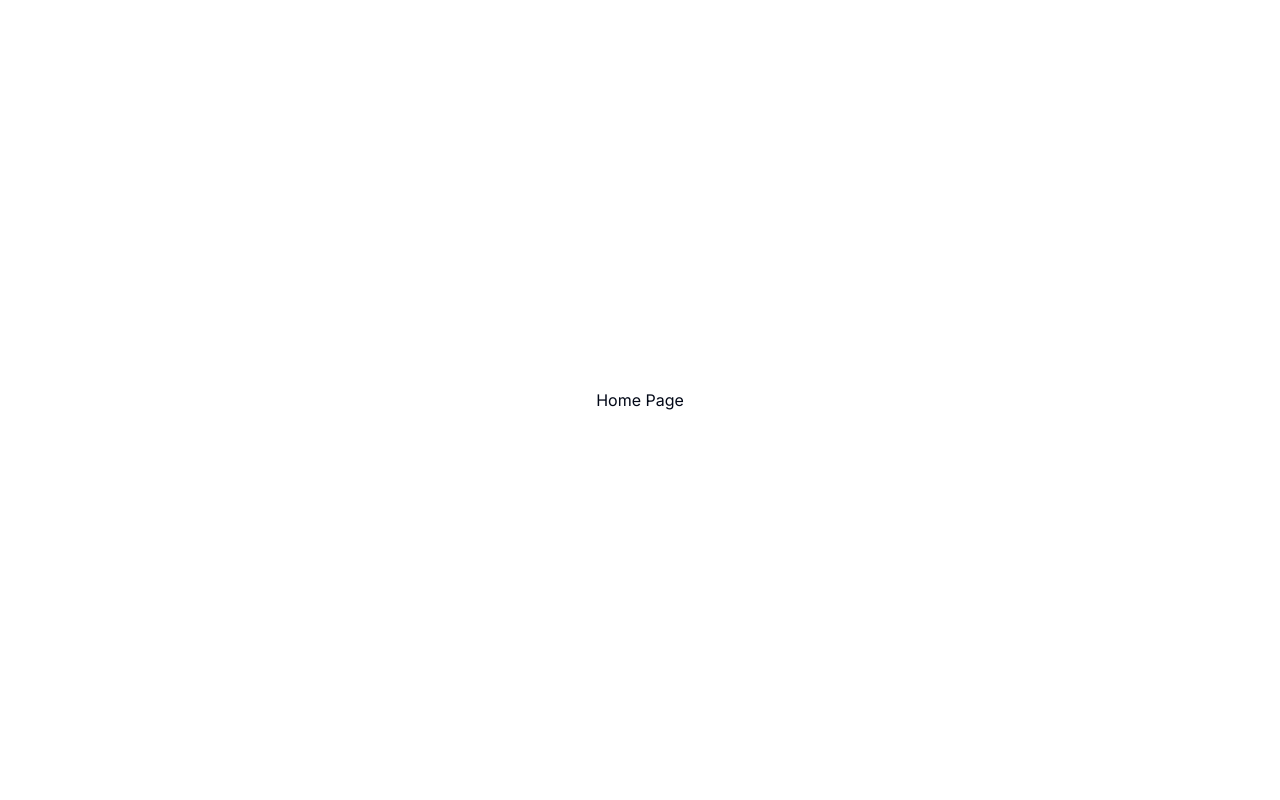
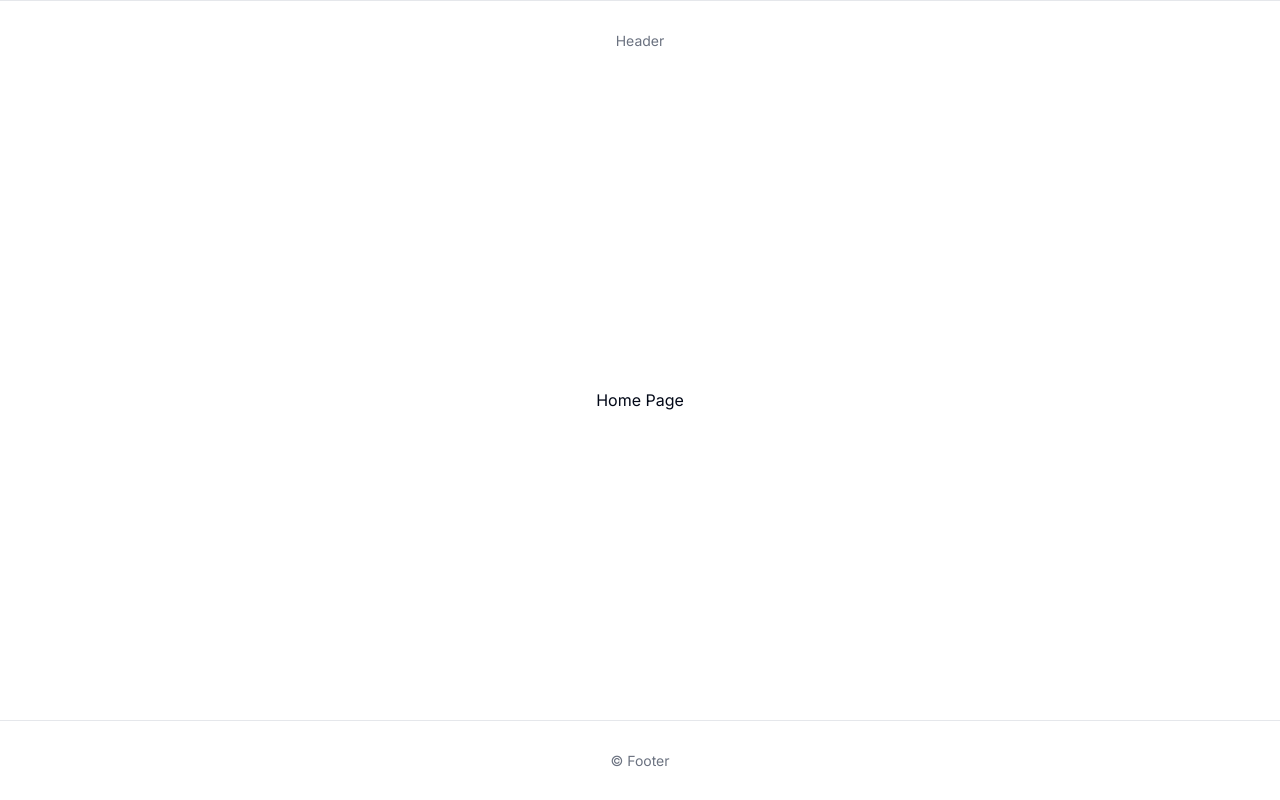
Before and after one commit to Dillonzellis/SpeechCraft, a Next.js app: page / in a window 1280 px wide. Built offline with nearby package versions, Linux system fonts and the light colour scheme.

Commit message:
feat: add rough header and footer

```diff
--- /dev/null
+++ b/src/app/(marketing)/Footer.tsx
@@ -0,0 +1,7 @@
+export const Footer = () => {
+  return (
+    <footer className="hidden md:flex justify-center items-center w-full h-20 border-t border-gray-200">
+      <p className="text-gray-500 text-sm">&copy; Footer</p>
+    </footer>
+  );
+};
--- /dev/null
+++ b/src/app/(marketing)/Header.tsx
@@ -0,0 +1,7 @@
+export const Header = () => {
+  return (
+    <header className="flex justify-center items-center w-full h-20 border-t border-gray-200">
+      <p className="text-gray-500 text-sm">Header</p>
+    </header>
+  );
+};
--- a/src/app/(marketing)/layout.tsx
+++ b/src/app/(marketing)/layout.tsx
@@ -1,3 +1,6 @@
+import { Footer } from "./Footer";
+import { Header } from "./Header";
+
 export default function MarketingLayout({
   children,
 }: Readonly<{
@@ -5,9 +8,11 @@ export default function MarketingLayout({
 }>) {
   return (
     <div className="min-h-screen flex flex-col">
+      <Header />
       <main className="flex-1 flex flex-col items-center justify-center">
         {children}
       </main>
+      <Footer />
     </div>
   );
 }
```
